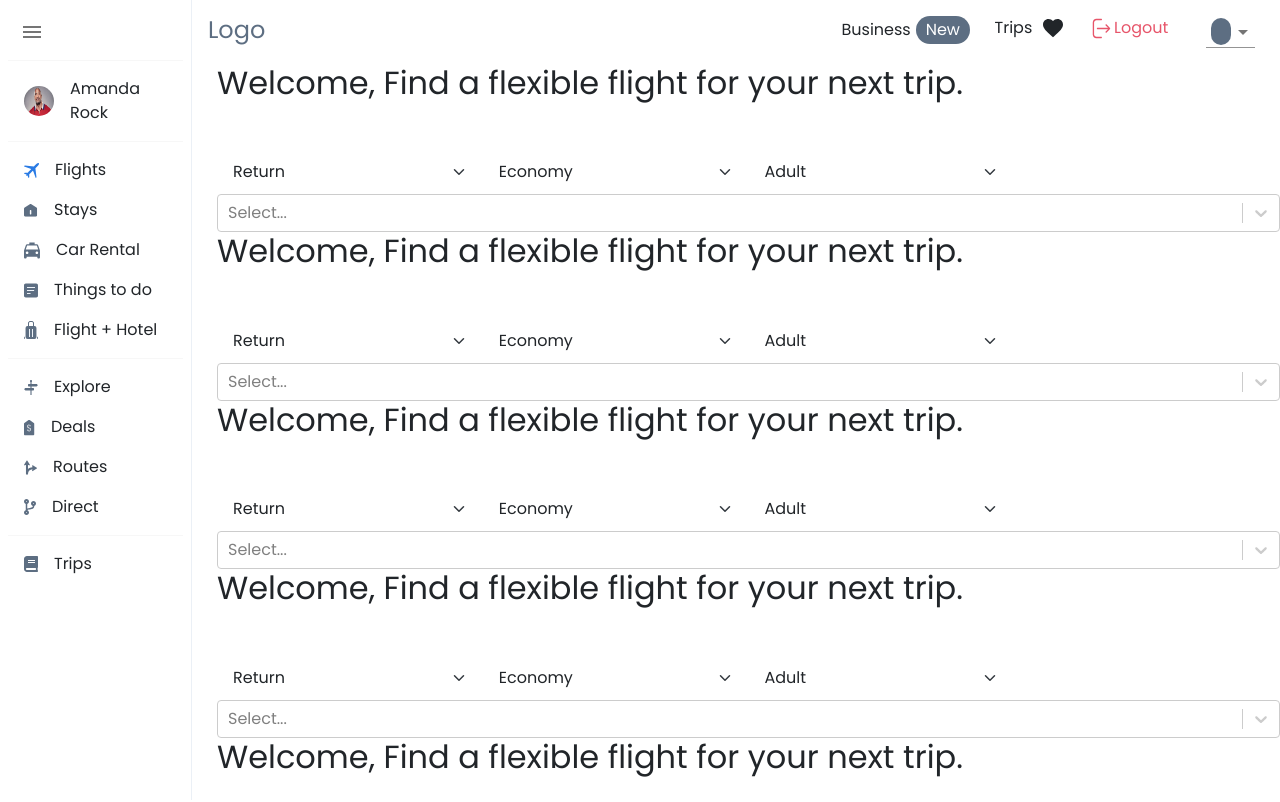
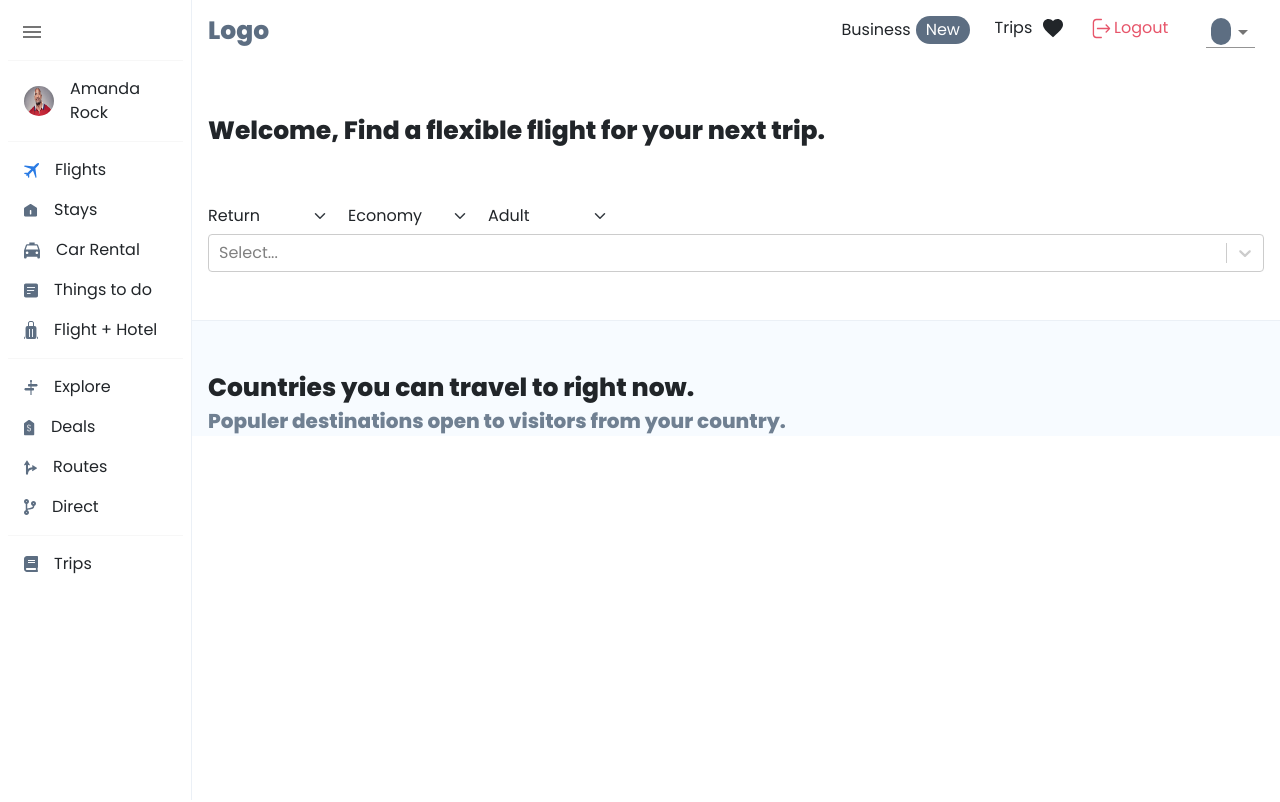
Before and after one commit to mjahmed-wd/booking-app-ui, a React (Create React App) app: page / in a window 1280 px wide. Shown: the top 802 px of the page. Built offline with nearby package versions, Linux system fonts and the light colour scheme.

Commit message:
18-08 second commit

```diff
--- a/src/App.js
+++ b/src/App.js
@@ -25,13 +25,6 @@ function App() {
       <div style={{ width: `${sidebarWidth ? "85%" : "95%"}` }}>
         <Header/>
         <Home />
-        <Home />
-        <Home />
-        <Home />
-        <Home />
-        <Home />
-        <Home />
-        <Home />
       </div>
       {/* <Sidebar>
         <Home />
--- a/src/components/Home/Home.js
+++ b/src/components/Home/Home.js
@@ -1,24 +1,38 @@
 import React from "react";
 import ISelect from "../../helper/_select";
-import Select from 'react-select'
+import Select from "react-select";
 
 const options = [
-  { value: 'chocolate', label: 'Chocolate' },
-  { value: 'strawberry', label: 'Strawberry' },
-  { value: 'vanilla', label: 'Vanilla' }
-]
+  { value: "chocolate", label: "Chocolate" },
+  { value: "strawberry", label: "Strawberry" },
+  { value: "vanilla", label: "Vanilla" },
+];
 
 const Home = () => {
   return (
-    <div style={{ marginLeft: "25px" }}>
-      <h2>Welcome, Find a flexible flight for your next trip.</h2>
-      <div className="d-flex mt-5 w-75">
-        <ISelect heading="Return" options={["One Way", "Two Way"]} />
-        <ISelect heading="Economy" options={["One Way", "Two Way"]} />
-        <ISelect heading="Adult" options={["One Way", "Two Way"]} />
+    <>
+      <div className="m-3 mt-5 mb-5">
+        <p style={{ fontSize: "25px", fontWeight: "1000" }}>
+          Welcome, Find a flexible flight for your next trip.
+        </p>
+        <div className="d-flex mt-5 w-50">
+          <ISelect heading="Return" options={["One Way", "Two Way"]} />
+          <ISelect heading="Economy" options={["One Way", "Two Way"]} />
+          <ISelect heading="Adult" options={["One Way", "Two Way"]} />
+        </div>
+        <Select options={options} />
       </div>
-      <Select options={options} />
-    </div>
+      <div style={{ backgroundColor: "#F7FBFF", borderTop: "1px solid #EBF0F6" }}>
+        <div className="m-3 mt-5 mb-5">
+          <p style={{ fontSize: "25px", fontWeight: "1000" }}>
+            Countries you can travel to right now.
+          </p>
+          <p style={{ fontSize: "20px", fontWeight: "1000", color: "#708092" }}>
+            Populer destinations open to visitors from your country.
+          </p>
+        </div>
+      </div>
+    </>
   );
 };
 
--- a/src/components/header.js
+++ b/src/components/header.js
@@ -1,8 +1,6 @@
-import { IconButton, MenuItem, Select, Typography } from "@material-ui/core";
+import {  MenuItem, Select} from "@material-ui/core";
 import React from "react";
-import MenuIcon from "@material-ui/icons/Menu";
 import UsFlag from "./../images/home/topbar icons/us.svg"
-import clsx from "clsx";
 import "./header.module.css";
 import FavoriteIcon from "@material-ui/icons/Favorite";
 
@@ -10,7 +8,7 @@ const Header = () => {
   return (
     <div className="w-100 mt-3 d-flex justify-content-between">
       <div className="d-flex ms-3">
-        <h4 style={{ color: "#5D6E82" }}>Logo</h4>
+        <h4 style={{ color: "#5D6E82",fontSize: "25px",fontWeight:"1000" }}>Logo</h4>
       </div>
       <div className="d-flex justify-content-end align-items-center">
         <ul>
@@ -41,7 +39,7 @@ const Header = () => {
             <Select
               labelId="demo-simple-select-outlined-label"
               id="demo-simple-select-outlined"
-              value={UsFlag}
+              value={`hello`}
               onChange={(e) => console.log(e?.target?.value)}
             >
               <MenuItem value="english">
--- a/src/helper/_select.js
+++ b/src/helper/_select.js
@@ -2,7 +2,7 @@ import React from "react";
 
 const ISelect = ({ heading, options }) => {
   return (
-    <select class="form-select m-1" style={{ border: "none" }} aria-label="Return">
+    <select class="form-select w-25 me-2" style={{ border: "none", paddingLeft: "0" }} aria-label="Return">
       <option selected>{heading}</option>
       {options?.map((item, i) =>
         <option value="1" key={i}>{item}</option>
```
